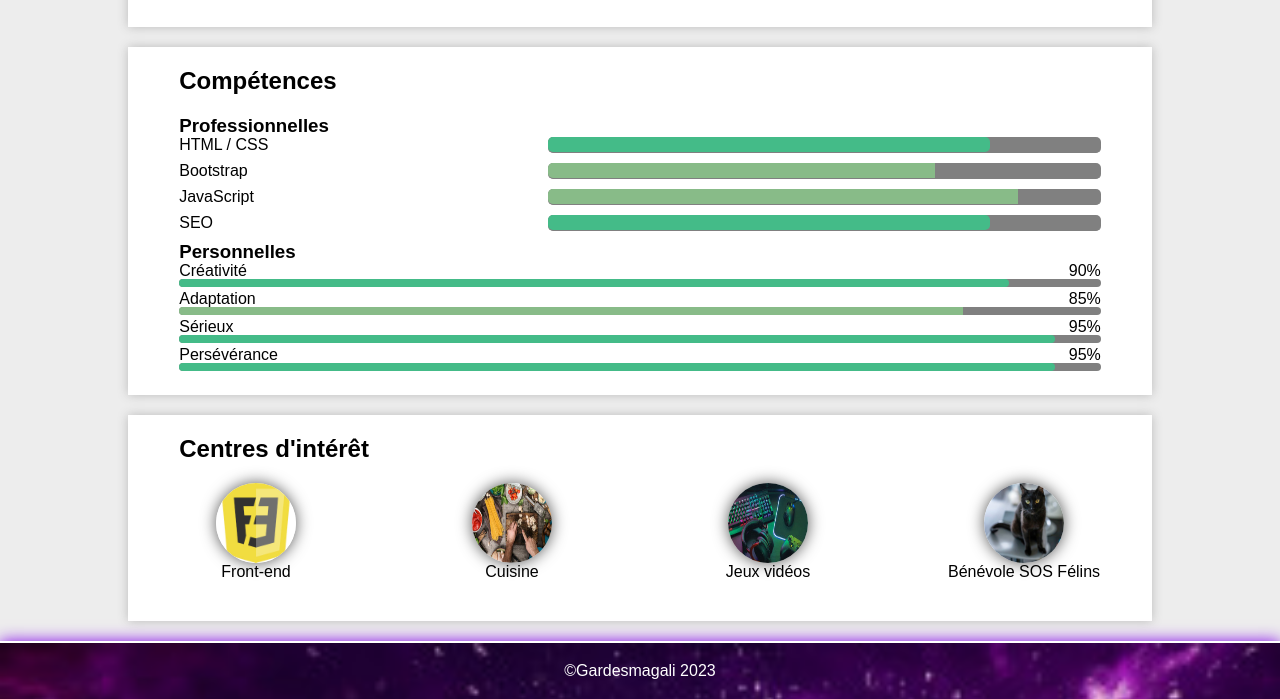
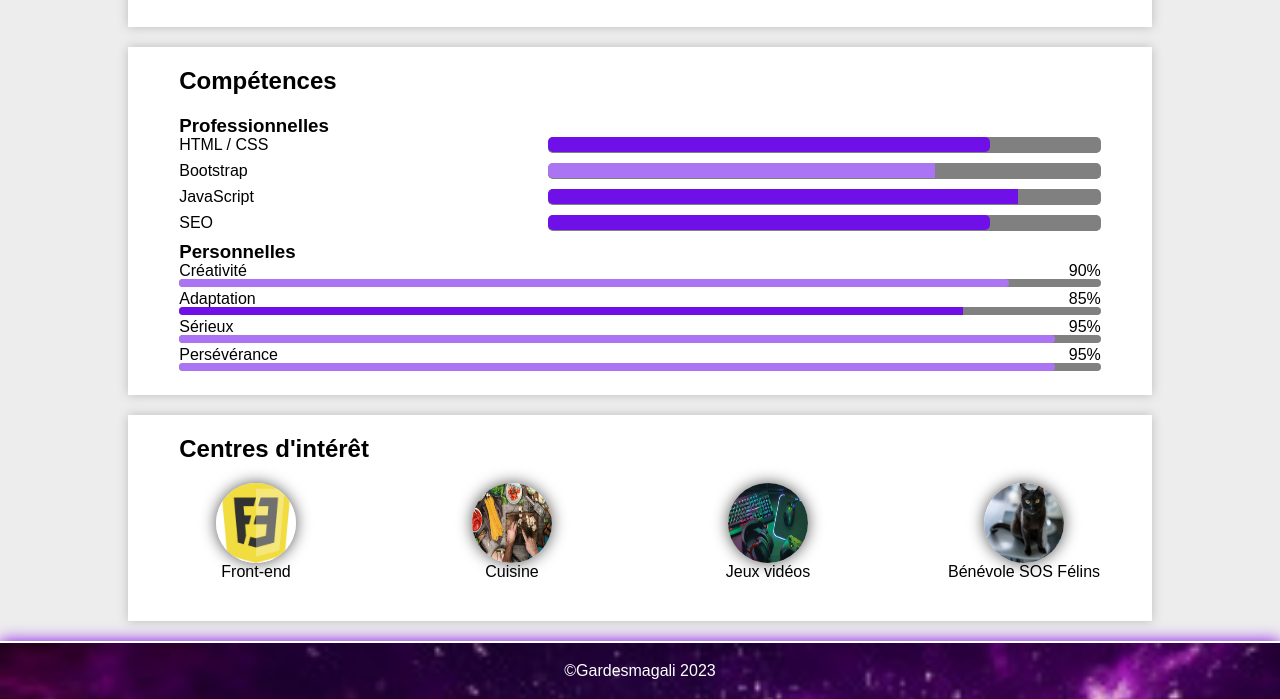
Before and after one commit to M-GARDES/CVfirstmobile, a plain HTML site: page index.html in a window 1280 px wide. Shown: the part 1993-2692 px from the top of the page. Drawn offline with Linux system fonts and the light colour scheme.

Commit message:
chngmnt couleur

```diff
--- a/style.css
+++ b/style.css
@@ -178,25 +178,25 @@ section > div{
 }
 .c70{
     width: 70%;
-    background-color: #8B8;
+    background-color: #ab74f3;
 }
 .c80{
     width: 80%;
-    background-color: #4B8;
+    background-color: #6F10E9;
     border-radius: 5px;
 }
 .c85{
     width: 85%;
-    background-color: #8B8;
+    background-color: #6F10E9;
 }
 .c90{
     width: 90%;
-    background-color: #4B8;
+    background-color: #ab74f3;
     border-radius: 5px;
 }
 .c95{
     width: 95%;
-    background-color: #4B8;
+    background-color: #ab74f3;
     border-radius: 5px;
 }
 .comp2{
```
